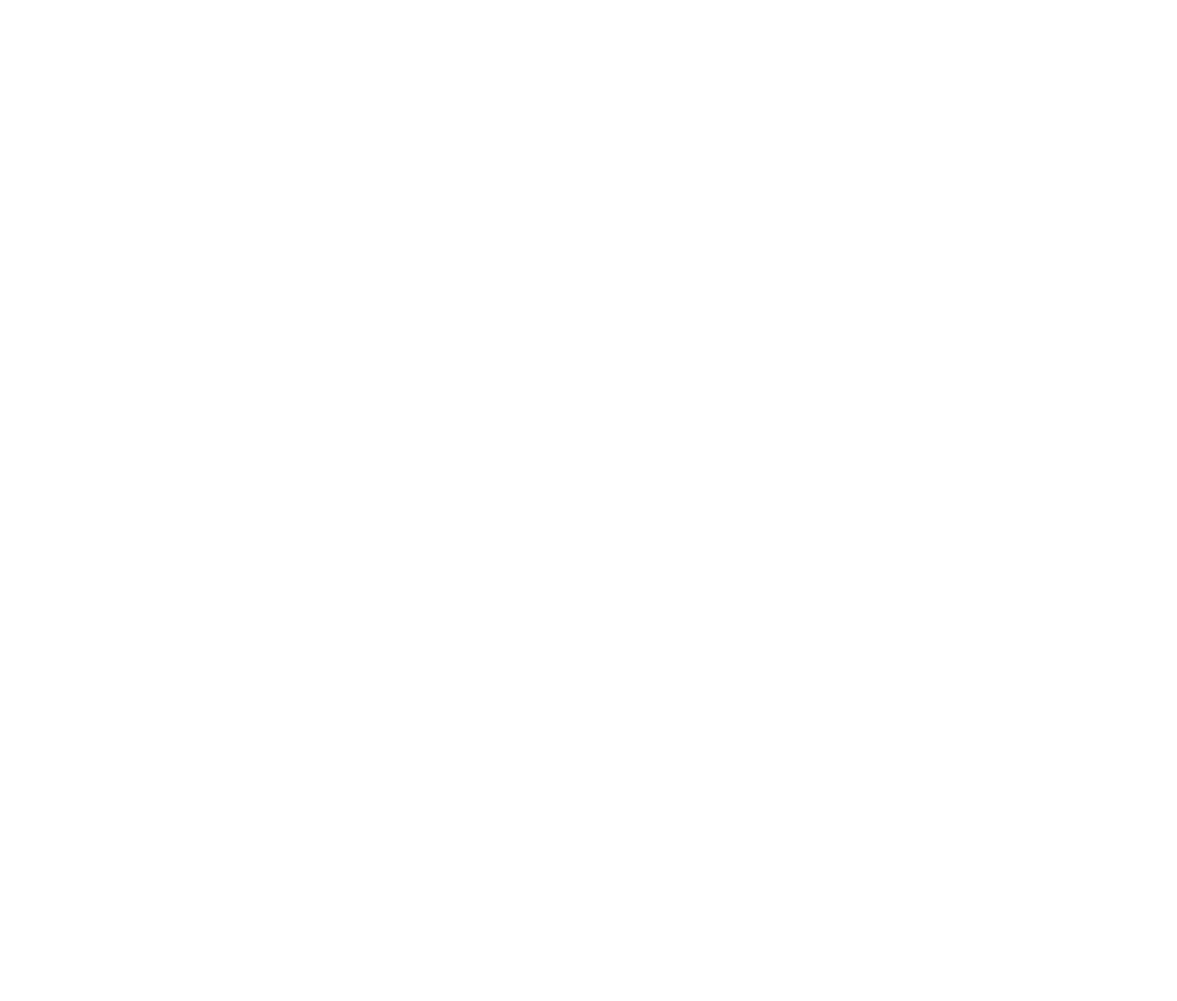
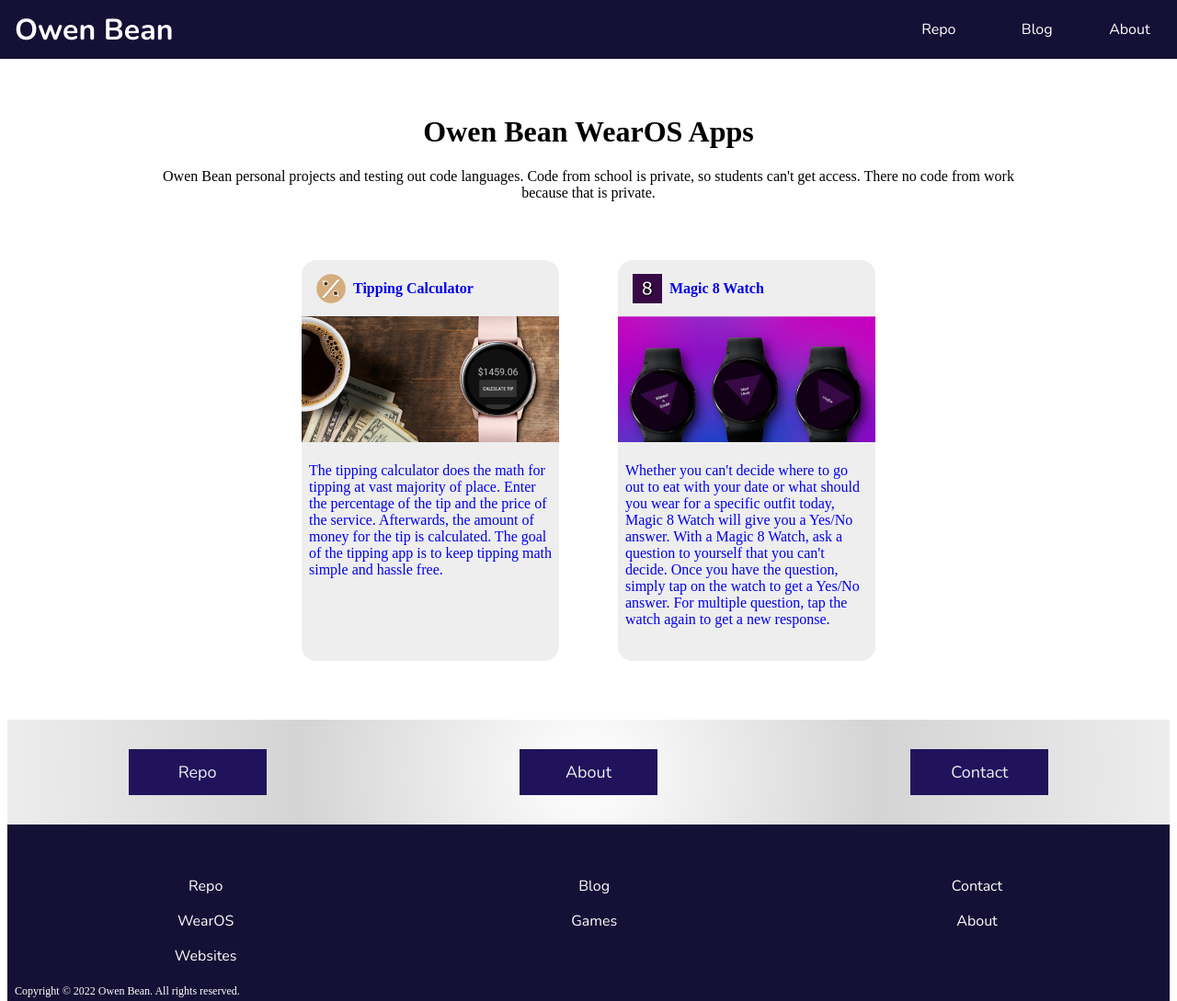
Before and after one commit to owenbean400/PersonalWebsite, a Gatsby site: page /wearos in a window 1280 px wide. Before the commit this address had no page. Shown: the top 1089 px of the page at 92% size. Before the commit the page ends 800 px from the top, so only its background shows below. Built offline with nearby package versions, Linux system fonts and the light colour scheme; Gatsby itself is replaced by a stand-in of ours.

Commit message:
Add WearOS page and removed wishlist.

```diff
--- a/src/components/footer/footer.js
+++ b/src/components/footer/footer.js
@@ -16,9 +16,9 @@ class Footer extends React.Component {
         </div>
         <footer>
           <div className="links-container">
-            <FooterLinks footerlinks={["Repo", "Websites"]} />
+            <FooterLinks footerlinks={["Repo", "WearOS", "Websites"]} />
             <FooterLinks footerlinks={["Blog", "Games"]} />
-            <FooterLinks footerlinks={["Contact", "About", "Wish List"]} />
+            <FooterLinks footerlinks={["Contact", "About"]} />
           </div>
           <p>
             Copyright © {DATE.getFullYear()} Owen Bean. All rights reserved.
--- a/src/components/navbar/navbar.js
+++ b/src/components/navbar/navbar.js
@@ -6,9 +6,9 @@ import Sidebar from "./sidebar.js"
 import "./navbar.scss"
 
 const LINKS = {
-  repo: ["Repo", "Websites"],
+  repo: ["Repo", "WearOS", "Websites"],
   blog: ["Blog", "Games"],
-  about: ["About", "Contact", "Wish List"],
+  about: ["About", "Contact"],
 }
 
 class Navbar extends React.Component {
--- /dev/null
+++ b/src/pageScss/wearos.scss
@@ -0,0 +1,71 @@
+@import "./variable.scss";
+
+.wearos-main {
+  margin-top: 125px;
+
+  h1 {
+    text-align: center;
+  }
+
+  .descrip {
+    margin: 0 auto;
+    text-align: center;
+    padding: 0 32px;
+    max-width: 960px;
+    @media screen and (min-width: $phonesize) {
+      padding: 0 16px;
+    }
+    @media screen and (max-width: $phonesize) {
+      padding: 0 4px;
+    }
+  }
+
+  .container {
+    display: flex;
+    flex-wrap: wrap;
+    padding: 32px 0px;
+    justify-content: center;
+
+    .app-container {
+      background-color: #eee;
+
+      @media screen and (min-width: $phonesize) {
+        width: 280px;
+        border-radius: 16px;
+        margin: 32px;
+      }
+      @media screen and (max-width: $phonesize) {
+        width: 100%;
+        border-radius: 0px;
+        margin: 32px 0px;
+      }
+      &:hover {
+        transition: box-shadow 0.33s;
+        -webkit-box-shadow: 3px 3px 16px 0px rgba(0, 0, 0, 0.15);
+        box-shadow: 3px 3px 16px 0px rgba(0, 0, 0, 0.15);
+      }
+
+      .link {
+        .title-container {
+          display: grid;
+          grid-template-columns: 32px auto;
+          align-items: center;
+          margin-left: 16px;
+
+          .logo {
+            width: 32px;
+          }
+          .title {
+            margin-left: 8px;
+          }
+        }
+        .feature {
+          width: 100%;
+        }
+        .desc {
+          padding: 2px 8px 20px 8px;
+        }
+      }
+    }
+  }
+}
--- /dev/null
+++ b/src/pages/wearos.js
@@ -0,0 +1,72 @@
+import React, { useState, useEffect } from "react"
+import Footer from "../components/footer/footer"
+import Navbar from "../components/navbar/navbar"
+
+import Meta from "../components/meta"
+
+import FeatureTip from "../images/wearos/tipping/feature.jpg"
+import LogoTip from "../images/wearos/tipping/ic_launcher.png"
+import Feature8 from "../images/wearos/magic8/feature.jpg"
+import Logo8 from "../images/wearos/magic8/icon.png"
+
+import "../pageScss/wearos.scss"
+
+export default function WearOS(props) {
+  return (
+    <div>
+      <Meta
+        title="WearOS Apps"
+        desc="Owen Bean has been developing WearOS Apps in his free time with Android Studio and Kotlin.
+              Owen Bean google play developer account is Owen Bean. There are WearOS apps and watchfaces."
+      />
+      <Navbar />
+      <main className="wearos-main">
+        <h1>Owen Bean WearOS Apps</h1>
+        <p className="descrip">
+          Owen Bean personal projects and testing out code languages. Code from
+          school is private, so students can't get access. There no code from
+          work because that is private.
+        </p>
+        <div className="container">
+          <WearOSApp
+            link="https://play.google.com/store/apps/details?id=com.owenbean.tipping"
+            title="Tipping Calculator"
+            logo={LogoTip}
+            feature={FeatureTip}
+            desc="The tipping calculator does the math for tipping at vast majority of
+            place. Enter the percentage of the tip and the price of the service.
+            Afterwards, the amount of money for the tip is calculated. The goal
+            of the tipping app is to keep tipping math simple and hassle free."
+          />
+          <WearOSApp
+            link="https://play.google.com/store/apps/details?id=com.owenbean.magic8watch"
+            title="Magic 8 Watch"
+            logo={Logo8}
+            feature={Feature8}
+            desc="Whether you can't decide where to go out to eat with your date or what should you wear for a specific outfit today,
+                    Magic 8 Watch will give you a Yes/No answer.
+                    With a Magic 8 Watch, ask a question to yourself that you can't decide.
+                    Once you have the question, simply tap on the watch to get a Yes/No answer.
+                    For multiple question, tap the watch again to get a new response."
+          />
+        </div>
+      </main>
+      <Footer />
+    </div>
+  )
+}
+
+function WearOSApp(props) {
+  return (
+    <div className="app-container">
+      <a href={props.link} className="link">
+        <div className="title-container">
+          <img src={props.logo} className="logo" />
+          <h4 className="title">{props.title}</h4>
+        </div>
+        <img src={props.feature} className="feature" />
+        <p className="desc">{props.desc}</p>
+      </a>
+    </div>
+  )
+}
```
Also changed, not shown: src/pages/repo.js (+2 -5 lines), src/images/wearos/magic8/feature.jpg (added), src/images/wearos/magic8/icon.png (added), src/images/wearos/tipping/feature.jpg (added), src/images/wearos/tipping/ic_launcher.png (added).
